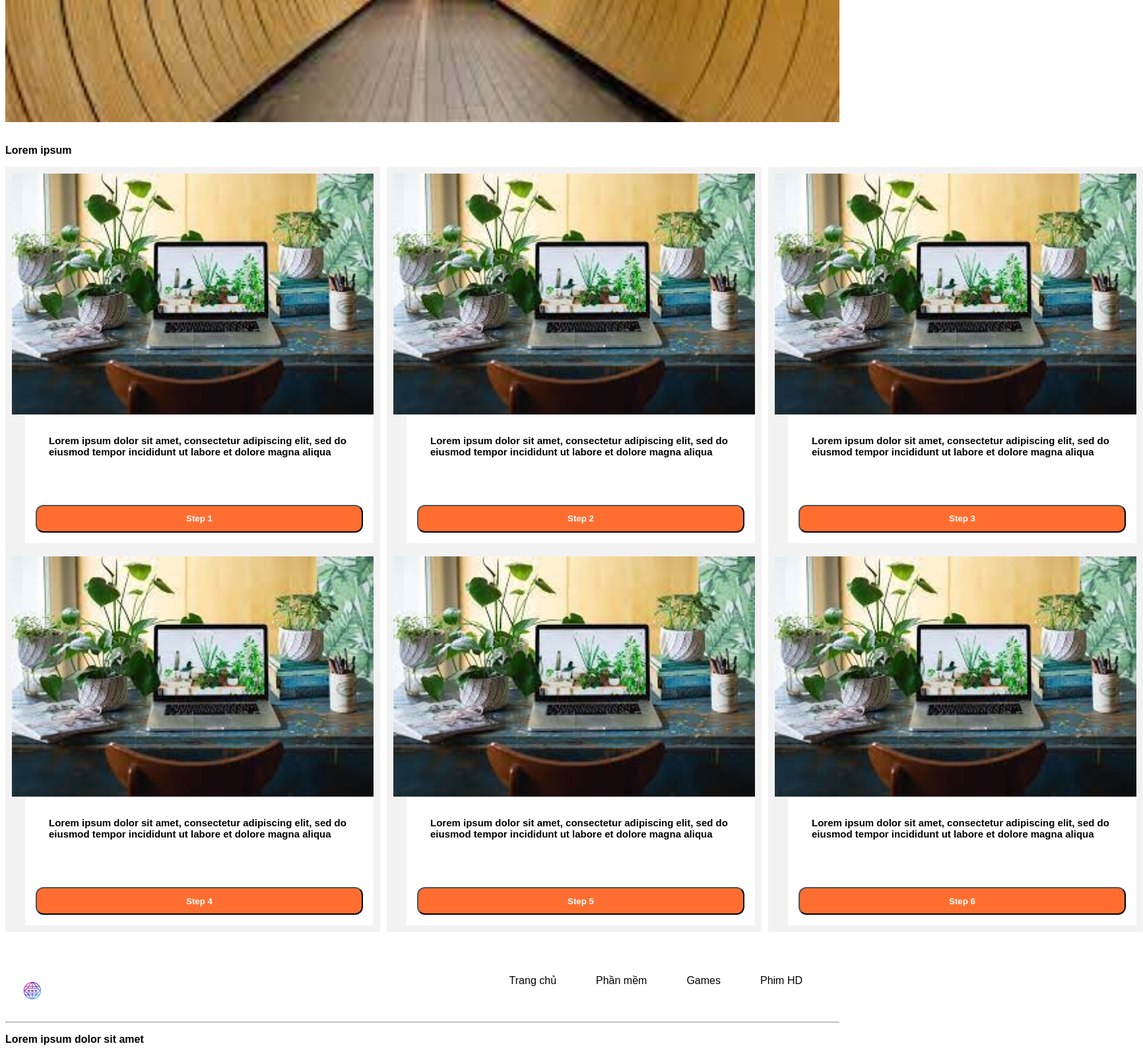
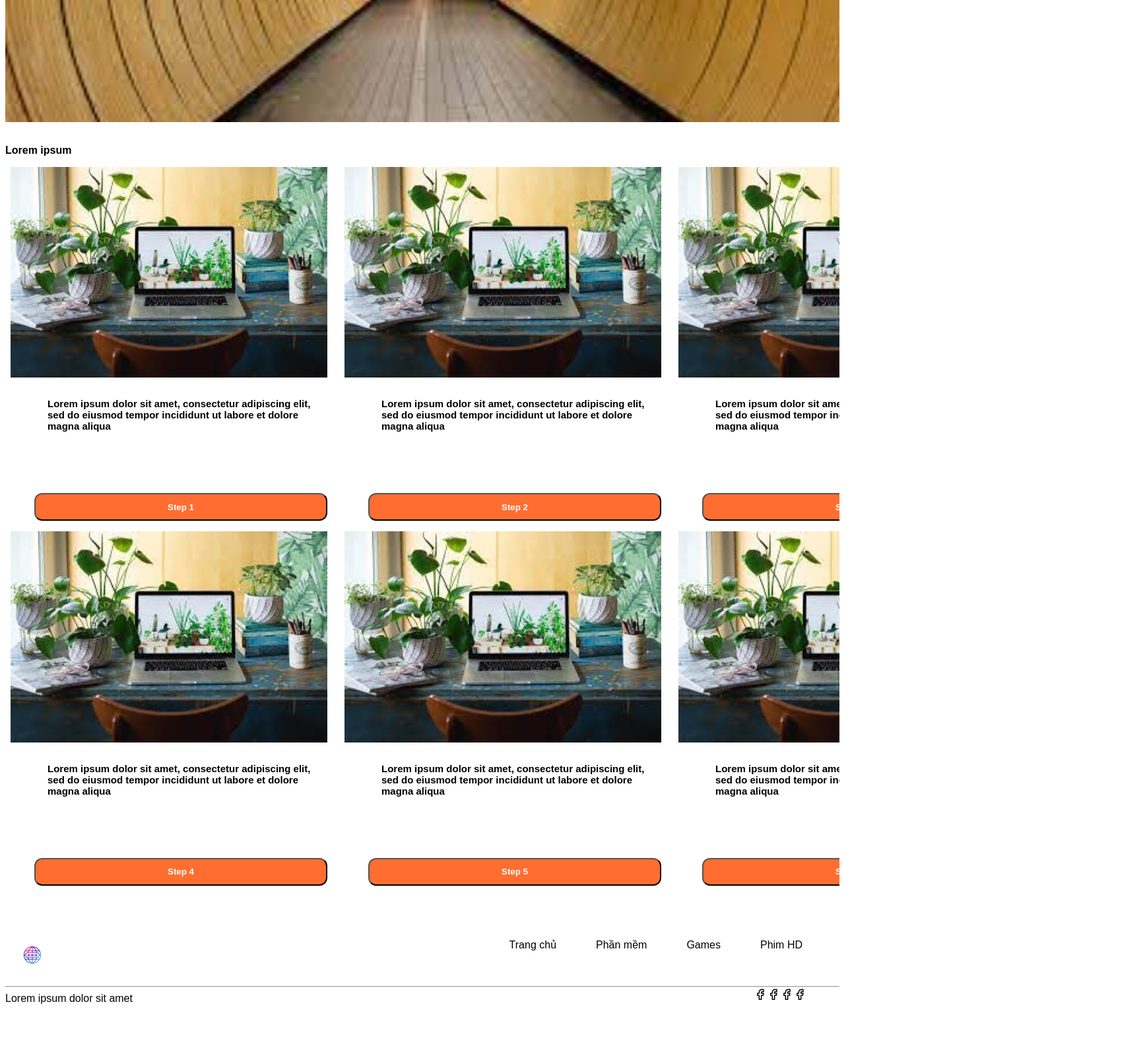
Before and after one commit to PhamThanh512/DemoCode, a plain HTML site: page index.html in a window 1280 px wide. Shown: the part 529-2129 px from the top of the page at 66% size, 1732 px wide, since content can reach past the window. After the commit the page ends 2059 px from the top, so only its background shows below. Drawn offline with nearby package versions, Linux system fonts and the light colour scheme.

Commit message:
DemoRemake

```diff
--- a/index.html
+++ b/index.html
@@ -1,5 +1,6 @@
 <!DOCTYPE html>
 <html lang="en">
+
 <head>
      <meta charset="UTF-8">
      <meta http-equiv="X-UA-Compatible" content="IE=edge">
@@ -9,6 +10,7 @@
      <link rel="stylesheet" href="./assets/font/themify-icons/themify-icons.css">
      <link href="//maxcdn.bootstrapcdn.com/font-awesome/4.1.0/css/font-awesome.min.css" rel="stylesheet">
 </head>
+
 <body>
      <div id="header">
           <div class="logo">
@@ -36,59 +38,72 @@
      <div id="content">
           <div class="slider">
                <h2 class="text-heading">Lorem ipsum dolor sit amet, consectetur adipiscing elit</h2>
-                 <div class="text-description">Lorem ipsum dolor sit amet, consectetur adipiscing elit, sed do eiusmod tempor incididunt ut labore et dolore magna aliqua</div>
+               <div class="text-description">Lorem ipsum dolor sit amet, consectetur adipiscing elit, sed do eiusmod
+                    tempor incididunt ut labore et dolore magna aliqua</div>
           </div>
           <br>
           <p>Lorem ipsum</p>
           <div class="container">
-               <div class="col1">
+               <div class="col">
                     <img src="./img/anh2.jpg" alt="Lorem ipsum" class="place-img">
                     <div class="place-body">
-                         <h3 class="place-heading">Lorem ipsum dolor sit amet, consectetur adipiscing elit, sed do eiusmod tempor incididunt ut labore et dolore magna aliqua</h3>
-                         <p class="place-desc">Lorem ipsum dolor sit amet, consectetur adipiscing elit, sed do eiusmod tempor incididunt ut labore et dolore magna aliqua</p>
+                         <h3 class="place-heading">Lorem ipsum dolor sit amet, consectetur adipiscing elit, sed do
+                              eiusmod tempor incididunt ut labore et dolore magna aliqua</h3>
+                         <p class="place-desc">Lorem ipsum dolor sit amet, consectetur adipiscing elit, sed do eiusmod
+                              tempor incididunt ut labore et dolore magna aliqua</p>
                          <button class="btnStep">Step 1</button>
                     </div>
                </div>
-               <div class="col2">
+               <div class="col">
                     <img src="./img/anh2.jpg" alt="Lorem ipsum" class="place-img">
                     <div class="place-body">
-                         <h3 class="place-heading">Lorem ipsum dolor sit amet, consectetur adipiscing elit, sed do eiusmod tempor incididunt ut labore et dolore magna aliqua</h3>
-                         <p class="place-desc">Lorem ipsum dolor sit amet, consectetur adipiscing elit, sed do eiusmod tempor incididunt ut labore et dolore magna aliqua</p>
+                         <h3 class="place-heading">Lorem ipsum dolor sit amet, consectetur adipiscing elit, sed do
+                              eiusmod tempor incididunt ut labore et dolore magna aliqua</h3>
+                         <p class="place-desc">Lorem ipsum dolor sit amet, consectetur adipiscing elit, sed do eiusmod
+                              tempor incididunt ut labore et dolore magna aliqua</p>
                          <button class="btnStep">Step 2</button>
                     </div>
                </div>
-               <div class="col3">
+               <div class="col">
                     <img src="./img/anh2.jpg" alt="Lorem ipsum" class="place-img">
                     <div class="place-body">
-                         <h3 class="place-heading">Lorem ipsum dolor sit amet, consectetur adipiscing elit, sed do eiusmod tempor incididunt ut labore et dolore magna aliqua</h3>
-                         <p class="place-desc">Lorem ipsum dolor sit amet, consectetur adipiscing elit, sed do eiusmod tempor incididunt ut labore et dolore magna aliqua</p>
+                         <h3 class="place-heading">Lorem ipsum dolor sit amet, consectetur adipiscing elit, sed do
+                              eiusmod tempor incididunt ut labore et dolore magna aliqua</h3>
+                         <p class="place-desc">Lorem ipsum dolor sit amet, consectetur adipiscing elit, sed do eiusmod
+                              tempor incididunt ut labore et dolore magna aliqua</p>
                          <button class="btnStep">Step 3</button>
                     </div>
                </div>
           </div>
 
           <div class="container">
-               <div class="col1">
+               <div class="col">
                     <img src="./img/anh2.jpg" alt="Lorem ipsum" class="place-img">
                     <div class="place-body">
-                         <h3 class="place-heading">Lorem ipsum dolor sit amet, consectetur adipiscing elit, sed do eiusmod tempor incididunt ut labore et dolore magna aliqua</h3>
-                         <p class="place-desc">Lorem ipsum dolor sit amet, consectetur adipiscing elit, sed do eiusmod tempor incididunt ut labore et dolore magna aliqua</p>
+                         <h3 class="place-heading">Lorem ipsum dolor sit amet, consectetur adipiscing elit, sed do
+                              eiusmod tempor incididunt ut labore et dolore magna aliqua</h3>
+                         <p class="place-desc">Lorem ipsum dolor sit amet, consectetur adipiscing elit, sed do eiusmod
+                              tempor incididunt ut labore et dolore magna aliqua</p>
                          <button class="btnStep">Step 4</button>
                     </div>
                </div>
-               <div class="col2">
+               <div class="col">
                     <img src="./img/anh2.jpg" alt="Lorem ipsum" class="place-img">
                     <div class="place-body">
-                         <h3 class="place-heading">Lorem ipsum dolor sit amet, consectetur adipiscing elit, sed do eiusmod tempor incididunt ut labore et dolore magna aliqua</h3>
-                         <p class="place-desc">Lorem ipsum dolor sit amet, consectetur adipiscing elit, sed do eiusmod tempor incididunt ut labore et dolore magna aliqua</p>
+                         <h3 class="place-heading">Lorem ipsum dolor sit amet, consectetur adipiscing elit, sed do
+                              eiusmod tempor incididunt ut labore et dolore magna aliqua</h3>
+                         <p class="place-desc">Lorem ipsum dolor sit amet, consectetur adipiscing elit, sed do eiusmod
+                              tempor incididunt ut labore et dolore magna aliqua</p>
                          <button class="btnStep">Step 5</button>
                     </div>
                </div>
-               <div class="col3">
+               <div class="col">
                     <img src="./img/anh2.jpg" alt="Lorem ipsum" class="place-img">
                     <div class="place-body">
-                         <h3 class="place-heading">Lorem ipsum dolor sit amet, consectetur adipiscing elit, sed do eiusmod tempor incididunt ut labore et dolore magna aliqua</h3>
-                         <p class="place-desc">Lorem ipsum dolor sit amet, consectetur adipiscing elit, sed do eiusmod tempor incididunt ut labore et dolore magna aliqua</p>
+                         <h3 class="place-heading">Lorem ipsum dolor sit amet, consectetur adipiscing elit, sed do
+                              eiusmod tempor incididunt ut labore et dolore magna aliqua</h3>
+                         <p class="place-desc">Lorem ipsum dolor sit amet, consectetur adipiscing elit, sed do eiusmod
+                              tempor incididunt ut labore et dolore magna aliqua</p>
                          <button class="btnStep">Step 6</button>
                     </div>
                </div>
@@ -112,16 +127,24 @@
           </div>
           <hr>
           <div class="endPost">
-                    <p>Lorem ipsum dolor sit amet</p>
+               <di clas="font">Lorem ipsum dolor sit amet</di>
+               <div class="iconEnd">
+                    <svg width="20" height="21" viewBox="0 0 20 21" fill="none" xmlns="http://www.w3.org/2000/svg">
+                         <path d="M5.83331 9.00338V12.3367H8.33331V18.17H11.6666V12.3367H14.1666L15 9.00338H11.6666V7.33671C11.6666 7.1157 11.7544 6.90374 11.9107 6.74746C12.067 6.59117 12.279 6.50338 12.5 6.50338H15V3.17004H12.5C11.3949 3.17004 10.3351 3.60903 9.5537 4.39043C8.7723 5.17183 8.33331 6.23164 8.33331 7.33671V9.00338H5.83331Z" stroke="black" stroke-width="1.5" stroke-linecap="round" stroke-linejoin="round"/>
+                    </svg>
+                    <svg width="20" height="21" viewBox="0 0 20 21" fill="none" xmlns="http://www.w3.org/2000/svg">
+                         <path d="M5.83331 9.00338V12.3367H8.33331V18.17H11.6666V12.3367H14.1666L15 9.00338H11.6666V7.33671C11.6666 7.1157 11.7544 6.90374 11.9107 6.74746C12.067 6.59117 12.279 6.50338 12.5 6.50338H15V3.17004H12.5C11.3949 3.17004 10.3351 3.60903 9.5537 4.39043C8.7723 5.17183 8.33331 6.23164 8.33331 7.33671V9.00338H5.83331Z" stroke="black" stroke-width="1.5" stroke-linecap="round" stroke-linejoin="round"/>
+                    </svg>
+                    <svg width="20" height="21" viewBox="0 0 20 21" fill="none" xmlns="http://www.w3.org/2000/svg">
+                         <path d="M5.83331 9.00338V12.3367H8.33331V18.17H11.6666V12.3367H14.1666L15 9.00338H11.6666V7.33671C11.6666 7.1157 11.7544 6.90374 11.9107 6.74746C12.067 6.59117 12.279 6.50338 12.5 6.50338H15V3.17004H12.5C11.3949 3.17004 10.3351 3.60903 9.5537 4.39043C8.7723 5.17183 8.33331 6.23164 8.33331 7.33671V9.00338H5.83331Z" stroke="black" stroke-width="1.5" stroke-linecap="round" stroke-linejoin="round"/>
+                    </svg>
+                    <svg width="20" height="21" viewBox="0 0 20 21" fill="none" xmlns="http://www.w3.org/2000/svg">
+                         <path d="M5.83331 9.00338V12.3367H8.33331V18.17H11.6666V12.3367H14.1666L15 9.00338H11.6666V7.33671C11.6666 7.1157 11.7544 6.90374 11.9107 6.74746C12.067 6.59117 12.279 6.50338 12.5 6.50338H15V3.17004H12.5C11.3949 3.17004 10.3351 3.60903 9.5537 4.39043C8.7723 5.17183 8.33331 6.23164 8.33331 7.33671V9.00338H5.83331Z" stroke="black" stroke-width="1.5" stroke-linecap="round" stroke-linejoin="round"/>
+                    </svg>
 
                </div>
-               <div class="iconEnd">
-                    <i class='bx bxl-facebook'></i>
-                    <i class='bx bxl-facebook'></i>
-                    <i class='bx bxl-facebook'></i>
-                    <i class='bx bxl-facebook'></i>
-                    <i class='bx bxl-facebook'></i>
           </div>
+
      </div>
 
 
@@ -129,4 +152,5 @@
      </div>
      </header>
 </body>
+
 </html>
--- a/style.css
+++ b/style.css
@@ -77,13 +77,18 @@ nav a:hover {
 }
 
 .box span {
-    margin-left: 470px;
+    margin-left: 480px;
+    background-repeat: no-repeat;
+    padding: 10px;
+    border: none;
+    cursor: pointer;
 }
 
 .box input {
     float: right;
     flex-direction: row;
     align-items: center;
+    border-radius: 8px;
     gap: 10px;
     width: 280px;
     height: 25px;
@@ -91,6 +96,9 @@ nav a:hover {
     flex: none;
     order: 0;
     flex-grow: 0;
+    margin-left: 60px;
+    background-position: center;
+
 }
 
 .login button{
@@ -98,15 +106,18 @@ nav a:hover {
     flex-direction: row;
     justify-content: center;
     align-items: center;
-    padding: 10px 16px;
+    /* padding: 10px 16px; */
     margin-left: 5px;
     width: 116px;
     height: 25px;
     background: #FF6E30;
-    border-radius: 6px;
+    border-radius: 8px;
     flex: none;
     order: 1;
     flex-grow: 0;
+    position: absolute;
+    right: 10px;
+    top: 28px;
 }
 
 .login button:hover {
@@ -146,7 +157,15 @@ nav a:hover {
     grid-template-columns: repeat(3, 1fr);
     grid-gap: 10px;
     border-radius: 2px;
+    max-width: 1506px;
+    overflow: hidden;
 }
+
+.col {
+    border-radius: 3px;
+    width: 480px;
+}
+
 
 .place-img {
     width: 100%;
@@ -162,6 +181,7 @@ nav a:hover {
     margin-left: 20px;
     font-size: 15px;
     background-color: #fff;
+
 }
 
 .place-heading {
@@ -179,10 +199,11 @@ nav a:hover {
 }
 
 .btnStep {
-    width: 496px;
+    width: 444px;
     height: 42px;
     border-radius: 12px;
     background-color: #FF6E30;
+    align-items: center;
     color: #fff;
     font-weight: bold;
 }
@@ -216,6 +237,18 @@ nav a:hover {
     margin-left: 0;
 }
 
+.font {
+    opacity: 0.5;
+}
+
 .iconEnd {
     float: right;
+    /* display: flex;
+    align-items: flex-start; */
+    position: relative; /* thiết lập phần tử là relative để có thể sử dụng top */
+    top: -8px;
+    margin-right: 50px;
+    display: flex;
+    justify-content: space-between; /* căn các phần tử icon cách đều nhau */
+    /* padding: 0 30px; tạo khoảng cách 10px giữa các icon */
 }
```
Lines whose indentation alone changed are shown as unchanged.
